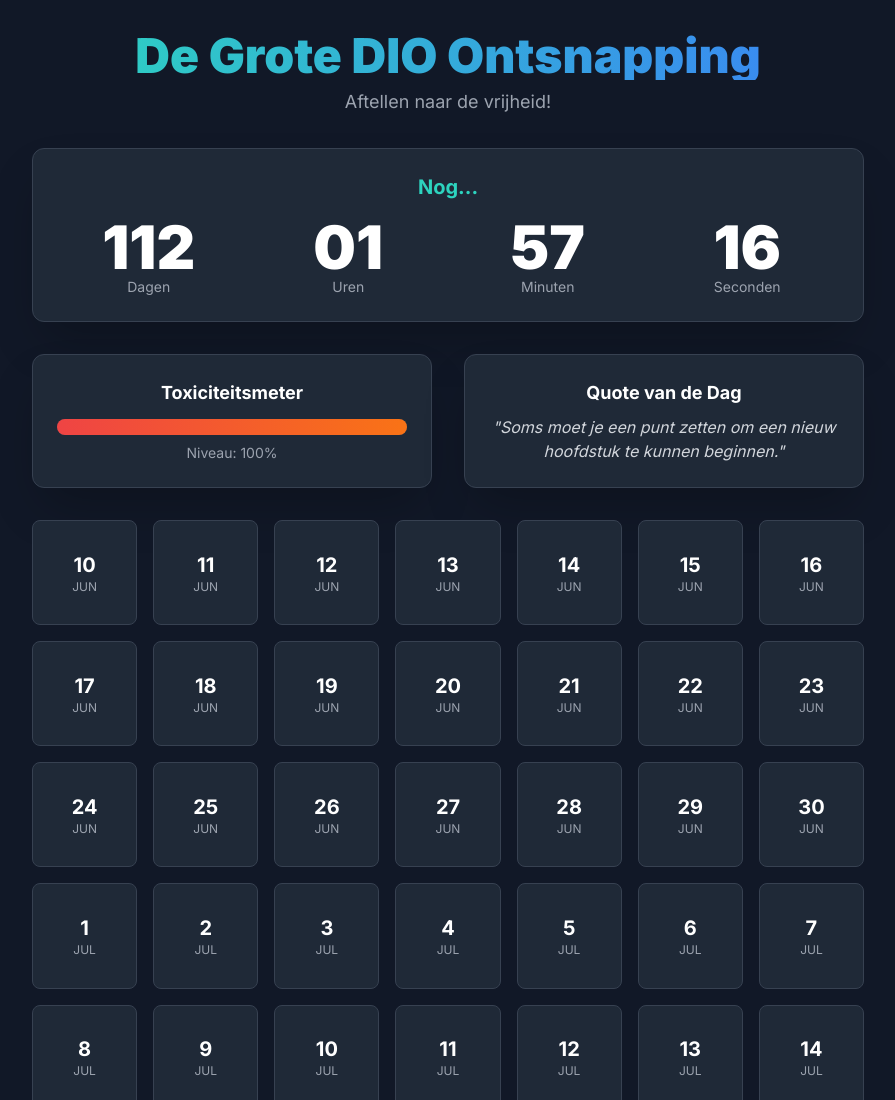
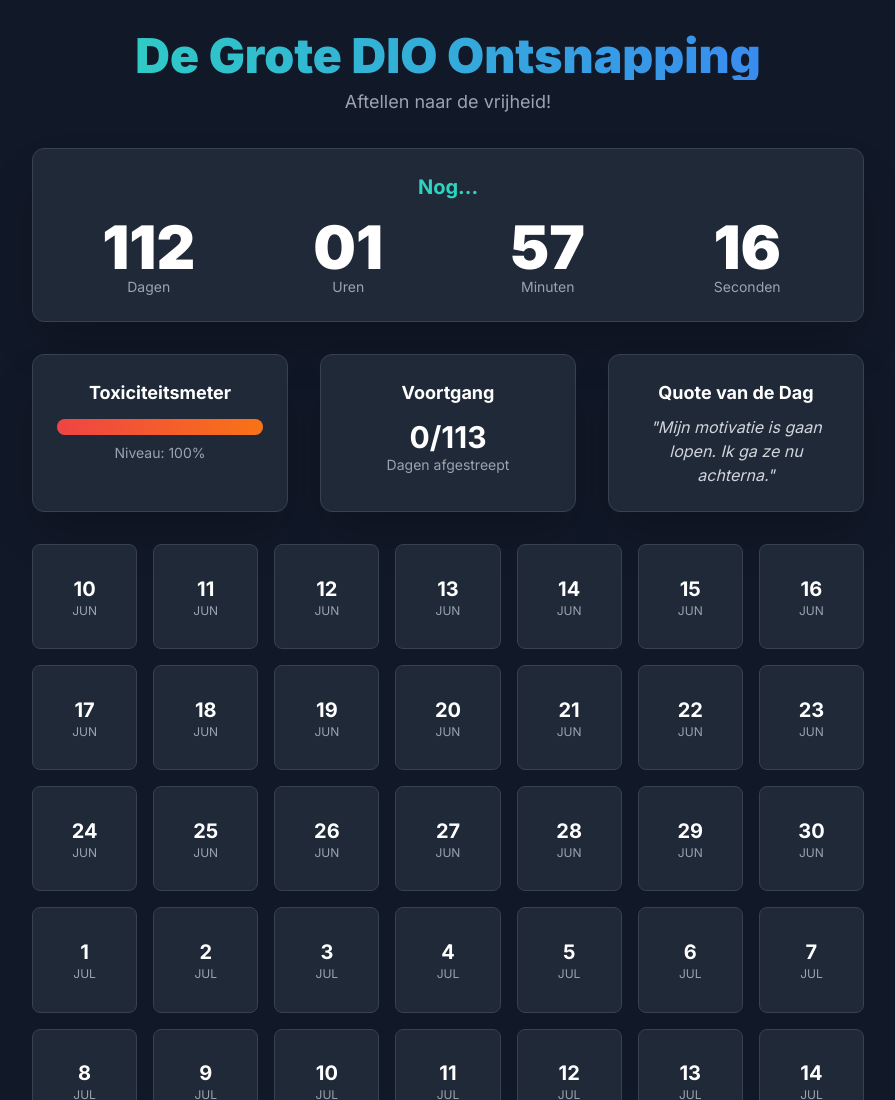
Before and after one commit to wolfsinem/DIOnderop, a plain HTML site: page index.html in a window 1280 px wide. Shown: the top 1100 px of the page, without its empty margins (192-1087 px from the left). Drawn offline with nearby package versions, Linux system fonts and the light colour scheme.

Commit message:
Update index.html

```diff
--- a/index.html
+++ b/index.html
@@ -65,7 +65,7 @@
         </div>
 
         <!-- Widgets -->
-        <div class="grid md:grid-cols-2 gap-8 mb-8">
+        <div class="grid md:grid-cols-3 gap-8 mb-8">
             <!-- Toxicity Meter -->
             <div class="bg-gray-800 rounded-xl p-6 shadow-2xl border border-gray-700 fade-in" style="animation-delay: 0.1s;">
                 <h2 class="text-lg font-bold mb-3 text-center">Toxiciteitsmeter</h2>
@@ -75,15 +75,22 @@
                 <p id="toxicity-text" class="text-center text-sm mt-2 text-gray-400">Niveau daalt...</p>
             </div>
 
+            <!-- Progress Counter -->
+            <div class="bg-gray-800 rounded-xl p-6 shadow-2xl border border-gray-700 fade-in" style="animation-delay: 0.2s;">
+                <h2 class="text-lg font-bold mb-3 text-center">Voortgang</h2>
+                <p id="progress-counter" class="text-center text-3xl font-bold text-white mt-2">0/0</p>
+                <p class="text-center text-sm text-gray-400">Dagen afgestreept</p>
+            </div>
+
             <!-- Quote of the Day -->
-            <div class="bg-gray-800 rounded-xl p-6 shadow-2xl border border-gray-700 fade-in" style="animation-delay: 0.2s;">
+            <div class="bg-gray-800 rounded-xl p-6 shadow-2xl border border-gray-700 fade-in" style="animation-delay: 0.3s;">
                  <h2 class="text-lg font-bold mb-2 text-center">Quote van de Dag</h2>
                  <p id="quote" class="text-center text-gray-300 italic">"..."</p>
             </div>
         </div>
 
         <!-- Advent Calendar Grid -->
-        <div id="calendar-grid" class="grid grid-cols-4 sm:grid-cols-5 md:grid-cols-7 gap-2 md:gap-4 fade-in" style="animation-delay: 0.3s;">
+        <div id="calendar-grid" class="grid grid-cols-4 sm:grid-cols-5 md:grid-cols-7 gap-2 md:gap-4 fade-in" style="animation-delay: 0.4s;">
             <!-- Dagen worden hier door JavaScript ingevoegd -->
         </div>
 
@@ -96,27 +103,28 @@
 
         // Lijst met quotes. Voeg gerust meer toe!
         const quotes = [
-            "De beste wraak is massaal succes.",
-            "Je baan opzeggen is niet opgeven, het is kiezen voor jezelf.",
-            "Adieu, DIO! Hallo, vrijheid!",
-            "Sommige deuren sluiten is de beste therapie.",
-            "Focus op waar je naartoe gaat, niet op wat je achterlaat.",
-            "De eerste stap naar ergens komen, is besluiten dat je niet blijft waar je bent.",
-            "Op naar een plek waar je energie krijgt, in plaats van dat het je energie kost.",
-            "Elke dag is een stap dichter bij de kurk die knalt.",
-            "Laat het verleden los, het is geen bestemming.",
-            "Je vleugels bestaan al. Het enige wat je hoeft te doen is vliegen.",
-            "Soms moet je een punt zetten om een nieuw hoofdstuk te kunnen beginnen.",
-            "Toxiciteit is besmettelijk. Blij dat je de kuur hebt gevonden: vrijheid."
+            "Nog efkes en dan is het 'Cege-Klaar'.",
+            "Mijn ziel was te leasen, maar het contract loopt af.",
+            "Binnenkort is de enige 'agile' beweging die ik maak die naar de voordeur.",
+            "Ze zochten een 'hands-on mentaliteit'. Binnenkort krijgen ze twee middelvingers.",
+            "Cegeka. Waar de 'ka' blijkbaar voor 'kafkaësk' staat.",
+            "Nog een paar maanden en dan kan ik eindelijk slapen zonder te dromen over Jira tickets.",
+            "Het licht aan het einde van de tunnel is geen aankomende trein, het is de uitgang.",
+            "Ik heb mijn 'out of office' al ingesteld. Voor permanent.",
+            "'t Is ni da'k ni wil werken, 't is da'k *hier* ni wil werken.",
+            "Ze zeiden 'in close cooperation', maar het voelde meer als 'in close observation'.",
+            "Mijn motivatie is gaan lopen. Ik ga ze nu achterna.",
+            "Ik dacht 'Carpe Diem', dus ik heb mijn C4 getekend.",
+            "Exit-gesprek? 't Was tof, maar niet tof genoeg."
         ];
 
         // --- APPLICATIE LOGICA ---
         document.addEventListener('DOMContentLoaded', () => {
-            const countdownTimerEl = document.getElementById('countdown-timer');
             const calendarGridEl = document.getElementById('calendar-grid');
             const quoteEl = document.getElementById('quote');
             const toxicityBarEl = document.getElementById('toxicity-bar');
             const toxicityTextEl = document.getElementById('toxicity-text');
+            const progressCounterEl = document.getElementById('progress-counter');
 
             let checkedDays = JSON.parse(localStorage.getItem('checkedDays')) || [];
             let totalDays = 0;
@@ -157,7 +165,7 @@
 
                     currentDate.setDate(currentDate.getDate() + 1);
                 }
-                updateToxicityMeter();
+                updateWidgets();
             }
 
             // Vink een dag af of aan
@@ -171,15 +179,16 @@
                     element.classList.add('day-checked');
                 }
                 localStorage.setItem('checkedDays', JSON.stringify(checkedDays));
-                updateToxicityMeter();
+                updateWidgets();
             }
 
-            // Update de toxiciteitsmeter
-            function updateToxicityMeter() {
+            // Update alle widgets die afhankelijk zijn van het aantal afgevinkte dagen
+            function updateWidgets() {
                 const checkedCount = checkedDays.length;
                 const progress = totalDays > 0 ? (checkedCount / totalDays) : 0;
+
+                // Update toxiciteitsmeter
                 const toxicityLevel = 100 - (progress * 100);
-
                 toxicityBarEl.style.width = `${toxicityLevel}%`;
 
                 if(toxicityLevel <= 0) {
@@ -189,6 +198,9 @@
                 } else {
                      toxicityTextEl.textContent = `Niveau: ${toxicityLevel.toFixed(0)}%`;
                 }
+
+                // Update voortgangsteller
+                progressCounterEl.textContent = `${checkedCount}/${totalDays}`;
             }
 
             // Update de countdown timer
```
